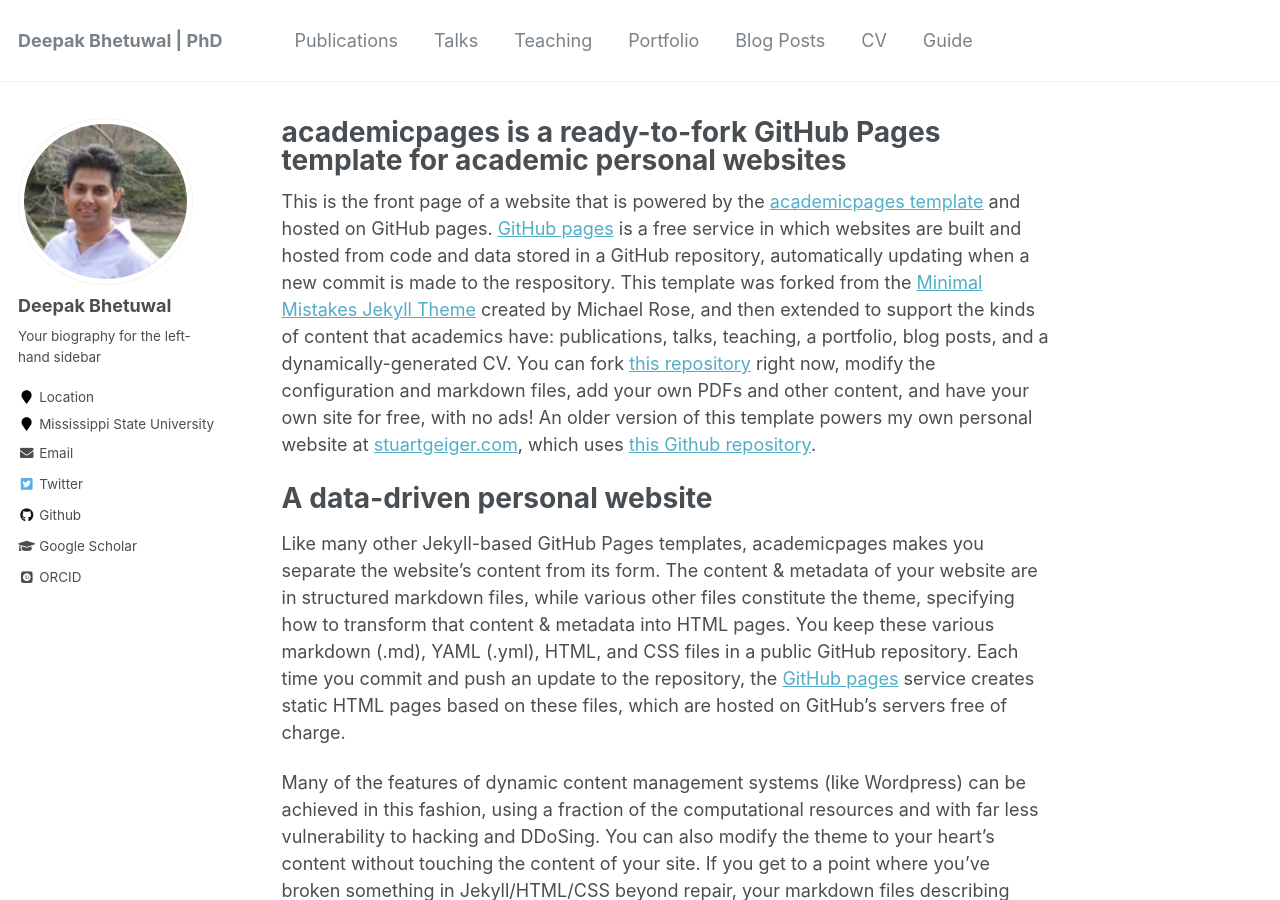
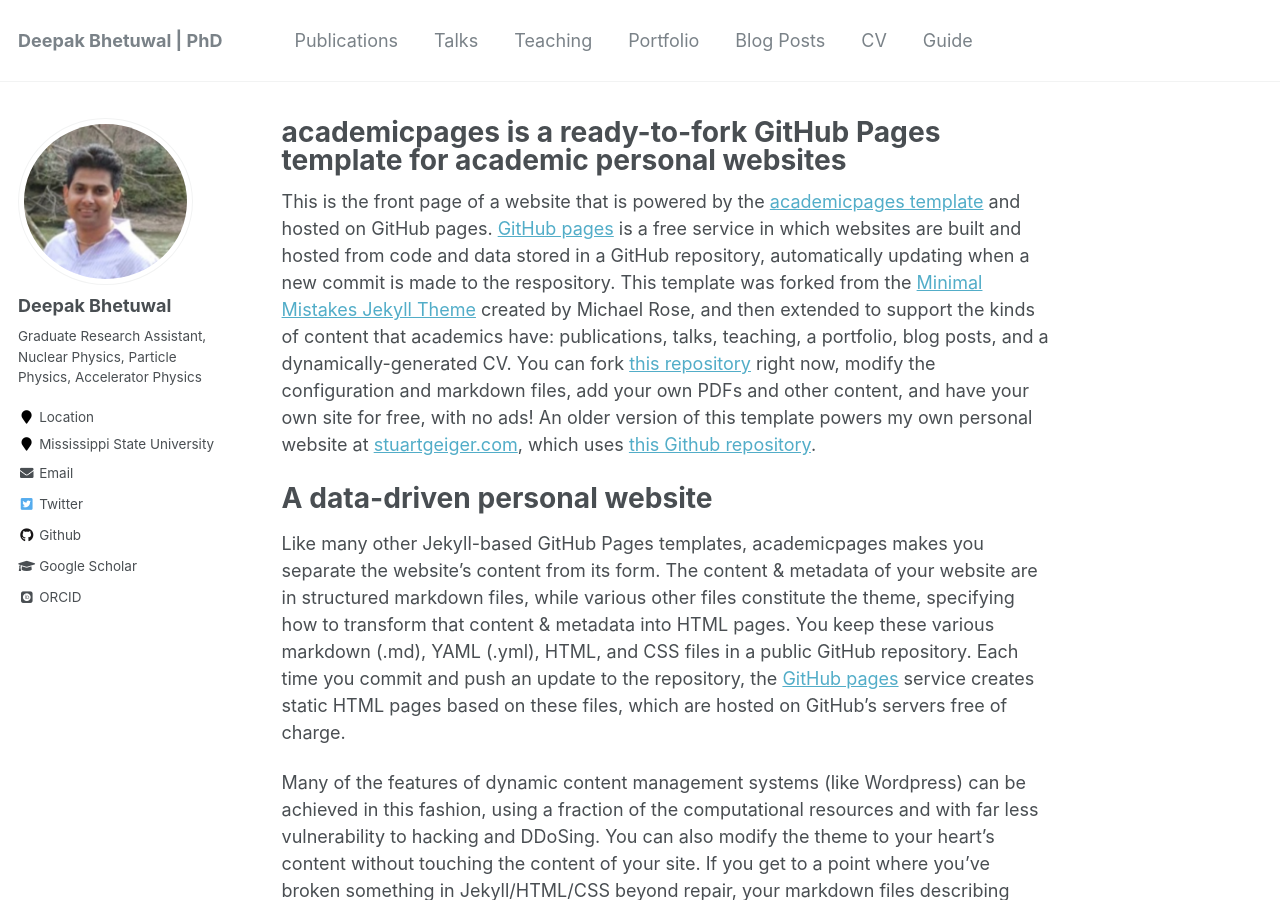
Before and after one commit to dkb208/dkb208.github.io, a Jekyll site: the page built from _pages/about.md, in a window 1280 px wide and 900 px high. Built offline with Jekyll 4.4.1, drawn with Linux system fonts in a browser that asks for light colours; some web fonts are replaced.

Commit message:
Update _config.yml

```diff
--- a/_config.yml
+++ b/_config.yml
@@ -82,7 +82,7 @@ analytics:
 author:
   name             : "Deepak Bhetuwal"
   avatar           : "profile.png"
-  bio              : "Your biography for the left-hand sidebar"
+  bio              : "Graduate Research Assistant, Nuclear Physics, Particle Physics, Accelerator Physics"
   location         : "Location"
   employer         : "Mississippi State University"
   #pubmed           : "https://www.ncbi.nlm.nih.gov/pubmed/?term=john+snow"
```
